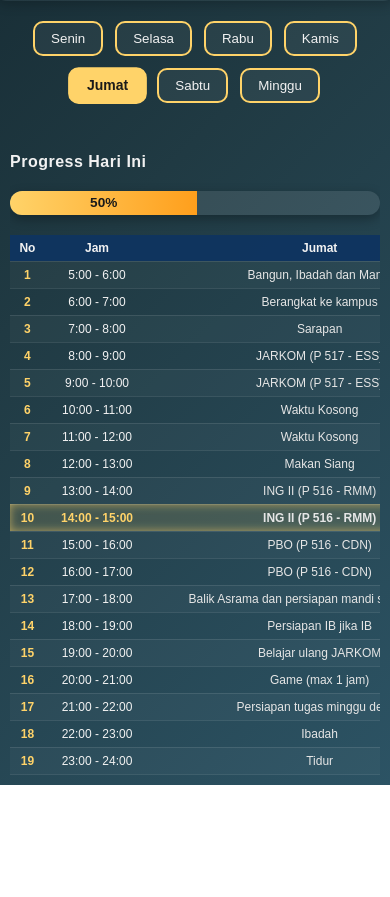
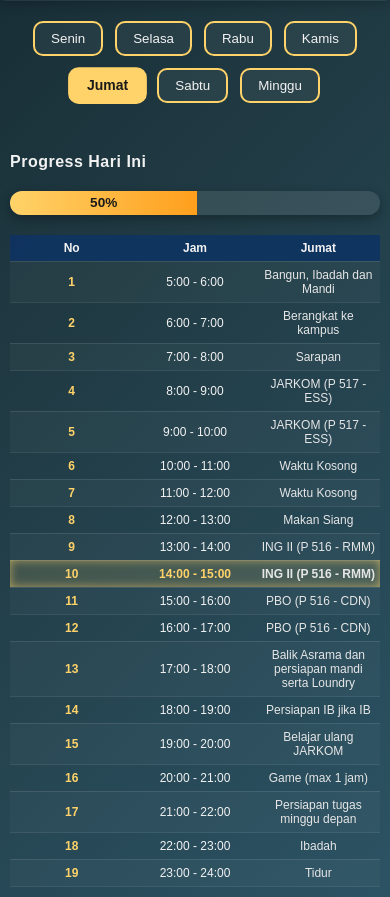
Before and after one commit to michaelhutajulu/Jadwal-Kuliah, a plain HTML site: page index.html in a window 390 px wide. Shown: the part 500-1397 px from the top of the page. Before the commit the page ends 1285 px from the top, so only its background shows below. Drawn offline with Linux system fonts and the light colour scheme.

Commit message:
update lagi tabel

```diff
--- a/script.js
+++ b/script.js
@@ -369,13 +369,10 @@ let startX = 0;
 let endX = 0;
 
 document.addEventListener("touchstart", e => {
-  // Cek kalau swipe berasal dari dalam tabel → abaikan
-  if (e.target.closest(".day-table")) return;
   startX = e.touches[0].clientX;
 });
 
 document.addEventListener("touchend", e => {
-  if (e.target.closest(".day-table")) return;
   endX = e.changedTouches[0].clientX;
   handleSwipe();
 });
--- a/style.css
+++ b/style.css
@@ -230,16 +230,6 @@ body.light-mode .active-row {
   width: 100%;
   max-width: 800px;
   margin-top: 10px;
-  overflow-x: auto; /* 🔹 Mobile UX: scroll horizontal */
-}
-
-/* Scroll halus di mobile */
-.schedule-container::-webkit-scrollbar {
-  height: 6px;
-}
-.schedule-container::-webkit-scrollbar-thumb {
-  background: #ffd369;
-  border-radius: 4px;
 }
 
 /* ============================= */
@@ -247,9 +237,9 @@ body.light-mode .active-row {
 /* ============================= */
 table {
   width: 100%;
+  table-layout: fixed; /* 🔹 Kolom pas layar */
   border-collapse: collapse;
   font-size: 0.95rem;
-  min-width: 480px; /* 🔹 Biar tetap readable di scroll */
 }
 thead {
   position: sticky;
@@ -260,6 +250,8 @@ th, td {
   padding: 10px;
   text-align: center;
   border-bottom: 1px solid rgba(255,255,255,0.1);
+  white-space: normal;
+  word-break: break-word; /* 🔹 Agar teks panjang turun ke bawah */
 }
 tbody tr:nth-child(odd) {
   background: rgba(255, 255, 255, 0.03);
@@ -367,6 +359,9 @@ tbody tr:hover {
   table {
     font-size: 0.85rem;
   }
+  th, td {
+    padding: 8px;
+  }
   #theme-toggle {
     font-size: 1rem;
     padding: 5px 10px;
@@ -389,7 +384,7 @@ tbody tr:hover {
     font-size: 0.75rem;
   }
   th, td {
-    padding: 6px;
+    padding: 6px 4px;
   }
   #theme-toggle {
     top: 5px;
```
